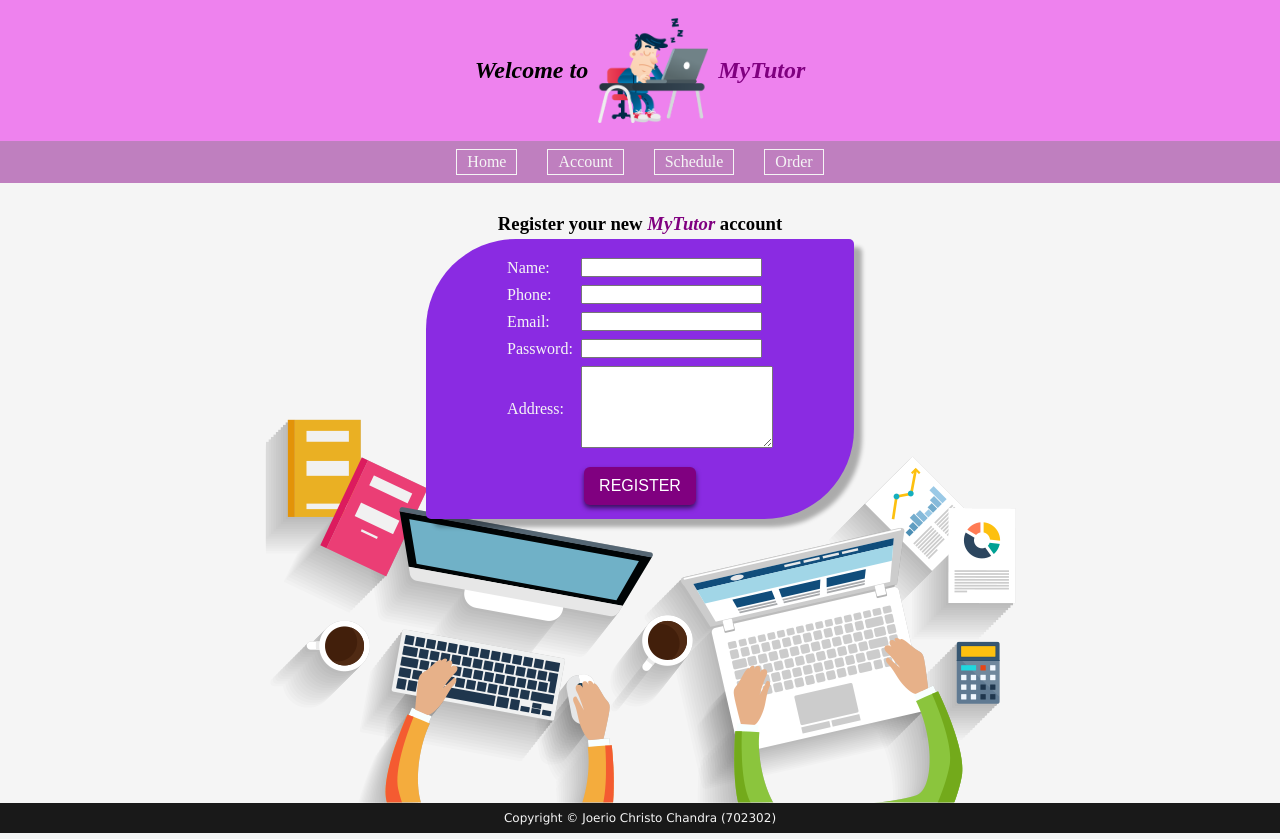
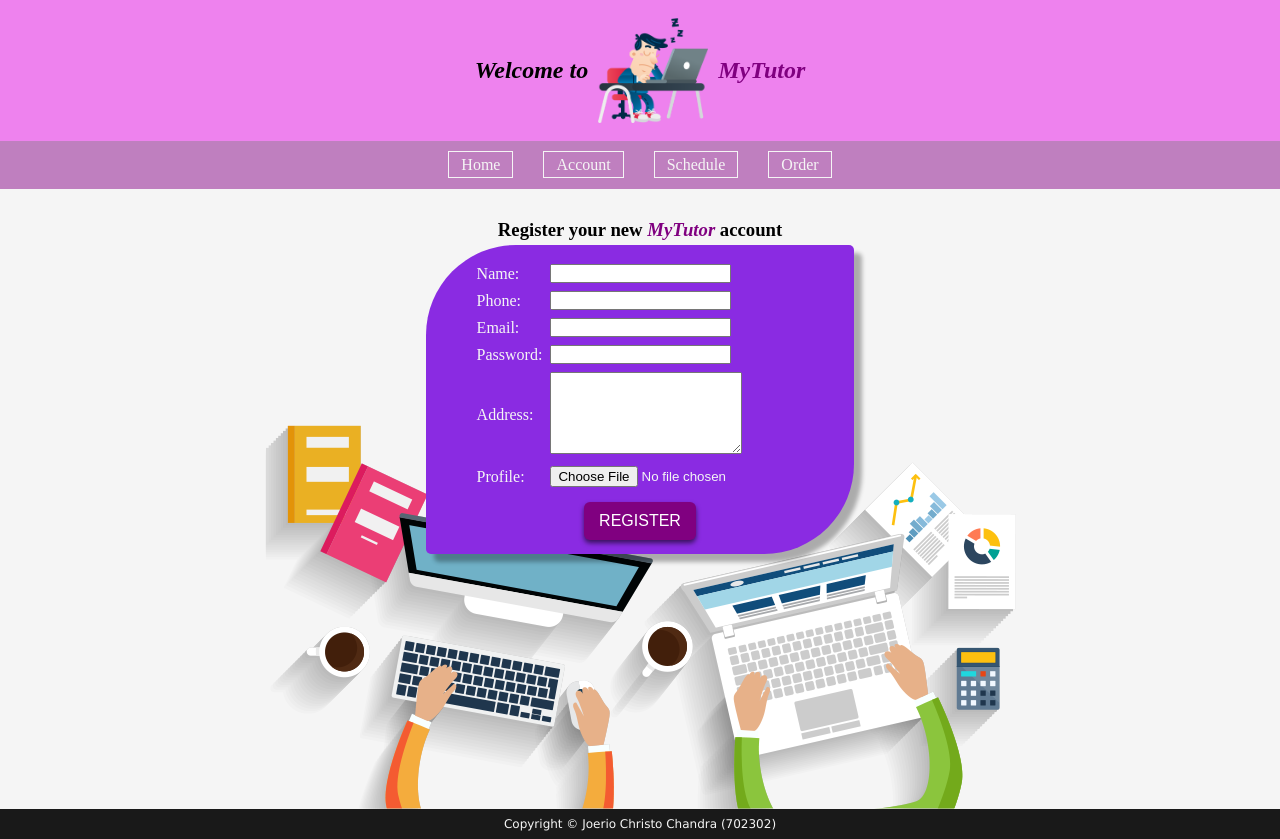
Before and after one commit to keyinvoker/MyTutorWeb, a PHP site: page /html/register.html in a window 1280 px wide. Run offline with PHP 8.4, Linux system fonts and the light colour scheme.

Commit message:
fixed dropdown nav links

```diff
--- a/css/home.css
+++ b/css/home.css
@@ -10,7 +10,7 @@
     color:whitesmoke;
 }
 .about-text-card{
-    height:60%;
+    height:fit-content;
     background-color: rgb(255, 209, 220);
     padding:10px 20px 10px 20px;
     border-radius: 0 25px 25px 25px;
--- a/css/template.css
+++ b/css/template.css
@@ -20,12 +20,17 @@
     margin:10px;
 }
 
+a{
+    text-decoration: none;
+    color:whitesmoke;
+}
 
 nav{
     background-color: rgba(128, 0, 128,50%);
-    padding:8px;
+    padding:15px 0;
     display:flex;
     justify-content: center;
+    height:fit-content;
 }
 nav ul{
     display:flex;
@@ -35,19 +40,28 @@
 nav > ul > li{
     margin-left:15px;
     margin-right:15px;
+}
+nav > ul > li > a{
+    padding:4px 12px;
     border: 1px solid whitesmoke;
-    padding: 3px 10px 3px 10px;
+    transition: 0.3s ease-out;
+}
+nav > ul > li > a:hover{
+    color:rgb(60,60,60);
+    border: 1px solid rgb(60,60,60);
 }
 .dropdown-items{
     display:none;
     position:absolute;
     z-index: 1;
     background-color: violet;
-    padding:0;
+    min-width:80px;
     padding: 3px 10px 3px 10px;
 }
 .dropdown-items a{
     display: block;
+    padding: 4px;
+    transition: 0.5s ease-in-out;
 }
 .dropdown-items a:hover{
     background-color: whitesmoke;
@@ -56,13 +70,16 @@
 .dropdown:hover .dropdown-items{
     display: block;
 }
-a{
-    text-decoration: none;
-    color:whitesmoke;
+
+.button-active, .button-active:hover{
+    color:purple;
+    border:2px solid purple;
+    transition:0;
+    font-weight:bold;
 }
 
 main{
-    height:70vh;
+    min-height:70vh;
     padding:30px;
     display:flex;
     background-color: whitesmoke;
--- a/html/login.html
+++ b/html/login.html
@@ -55,7 +55,7 @@
                             <label for="">Email:</label>
                         </td>
                         <td>
-                            <input type="email" name="" id="">
+                            <input type="email" name="" id="email">
                         </td>
                     </tr>
 
@@ -64,7 +64,7 @@
                             <label for="">Password:</label>
                         </td>
                         <td>
-                            <input type="password" name="" id="">
+                            <input type="password" name="" id="password">
                         </td>
                     </tr>
 
--- a/html/register.html
+++ b/html/register.html
@@ -55,7 +55,7 @@
                             <label for="">Name:</label>
                         </td>
                         <td>
-                            <input type="text" name="" id="">
+                            <input type="text" name="" id="name">
                         </td>
                     </tr>
                     <tr>
@@ -63,7 +63,7 @@
                             <label for="">Phone:</label>
                         </td>
                         <td>
-                            <input type="text" name="" id="">
+                            <input type="text" name="" id="phone">
                         </td>
                     </tr>
                     <tr>
@@ -71,7 +71,7 @@
                             <label for="">Email:</label>
                         </td>
                         <td>
-                            <input type="email" name="" id="">
+                            <input type="email" name="" id="email">
 
                         </td>
                     </tr>
@@ -81,7 +81,7 @@
                             <label for="">Password:</label>
                         </td>
                         <td>
-                            <input type="password" name="" id="">
+                            <input type="password" name="" id="password">
 
                         </td>
                     </tr>
@@ -90,7 +90,15 @@
                             <label for="">Address:</label>
                         </td>
                         <td>
-                            <textarea name="address" id="" cols="20" rows="5"></textarea>
+                            <textarea name="address" id="address" cols="20" rows="5"></textarea>
+                        </td>
+                    </tr>
+                    <tr>
+                        <td>
+                            <label for="">Profile:</label>
+                        </td>
+                        <td>
+                            <input type="file" name="profile" id="profile">
                         </td>
                     </tr>
 
```
